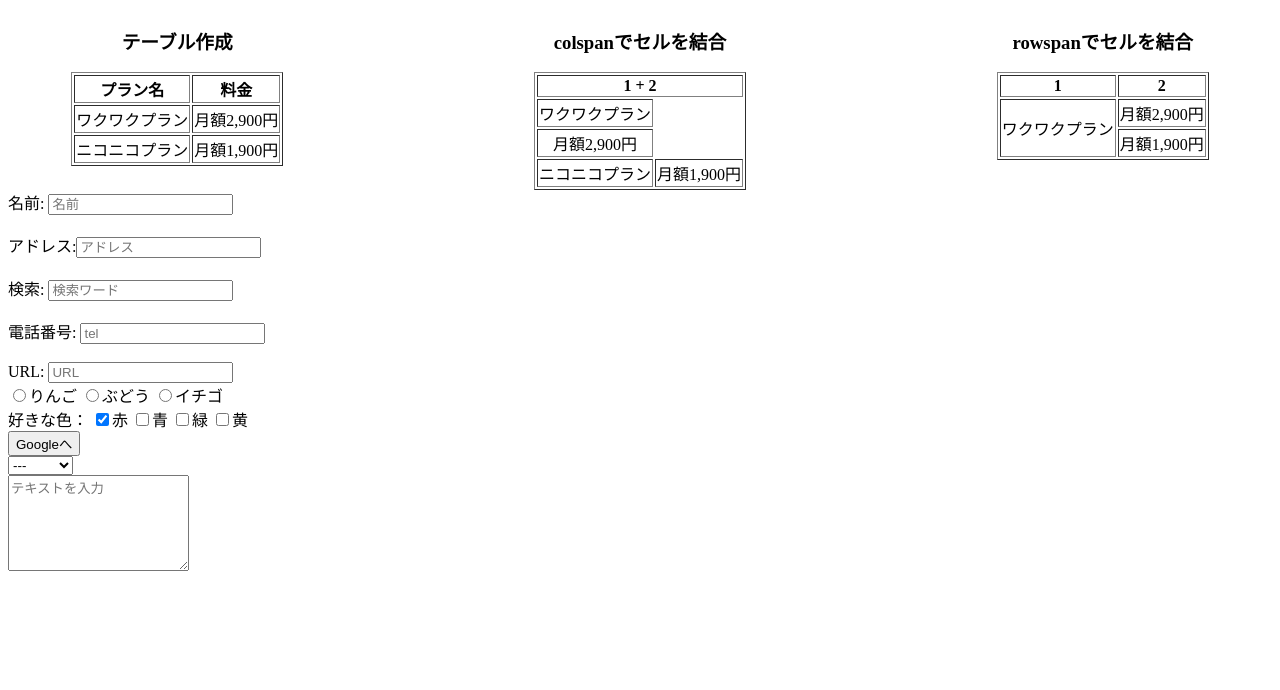
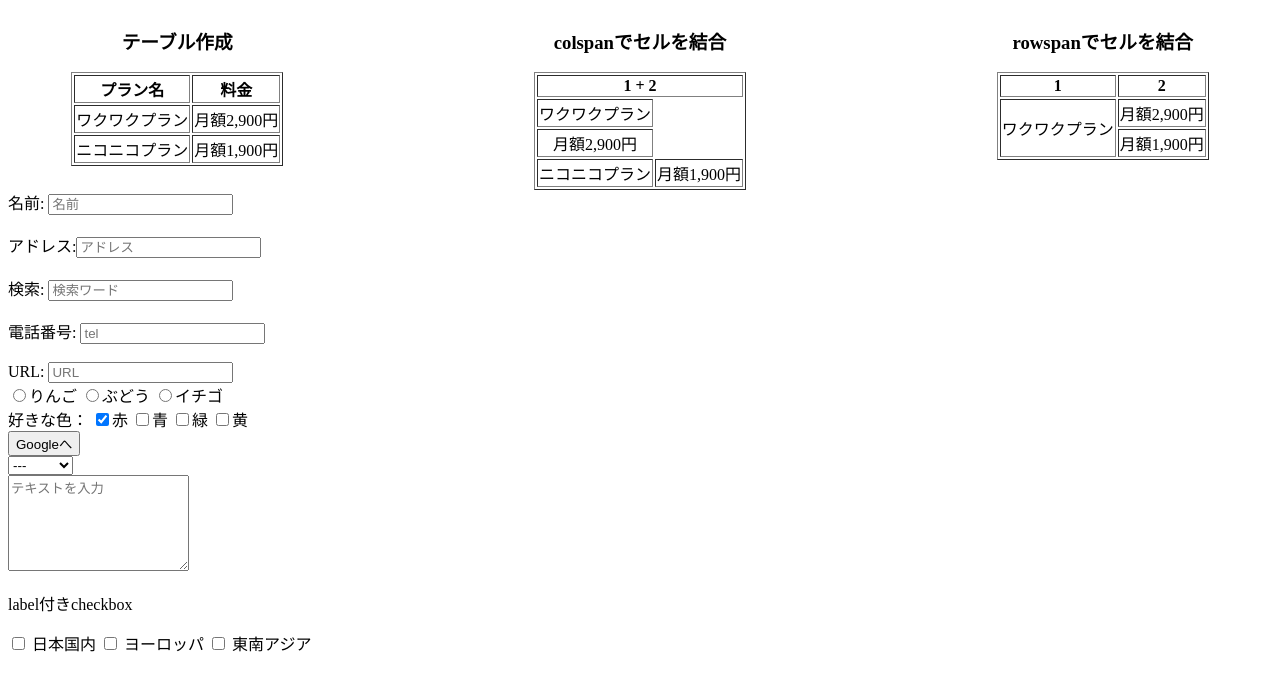
Before and after one commit to kiyo7/design_practice, a plain HTML site: page index.html in a window 1280 px wide. Drawn offline with Linux system fonts and the light colour scheme.

Commit message:
label input practice

```diff
--- a/index.html
+++ b/index.html
@@ -102,6 +102,15 @@
     <div>
       <textarea cols="20" rows="6" placeholder="テキストを入力"></textarea>
     </div>
+    <div>
+      <p>label付きcheckbox</p>
+      <input type="checkbox" name="travel" value="日本国内" id="japan" />
+      <label for="japan">日本国内</label>
+      <input type="checkbox" name="travel" value="ヨーロッパ" id="europe" />
+      <label for="europe">ヨーロッパ</label>
+      <input type="checkbox" name="travel" value="東南アジア" id="asia" />
+      <label for="asia">東南アジア</label>
+    </div>
     <script type="text/javascript" src="./main.js"></script>
   </body>
 </html>
```
